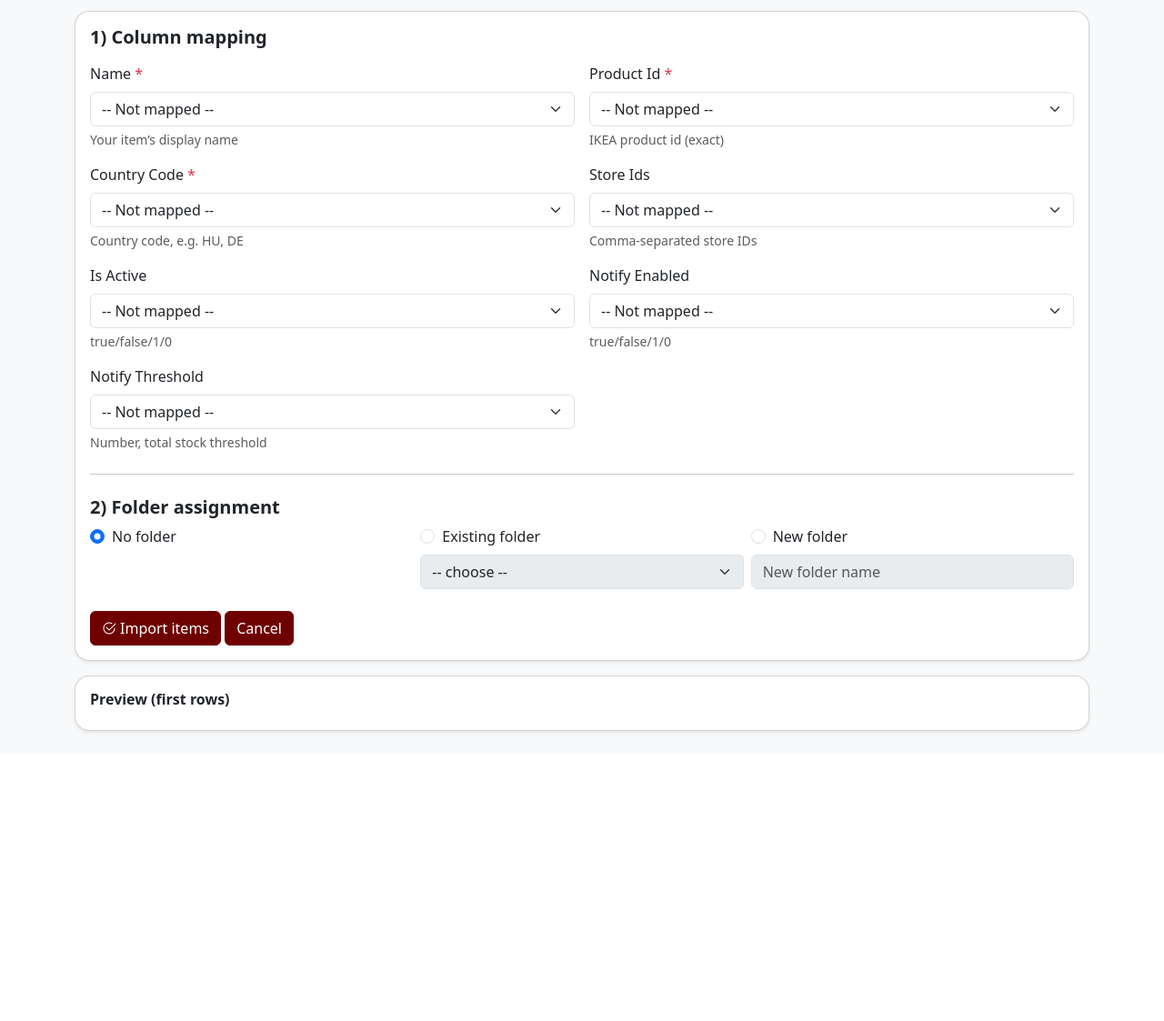
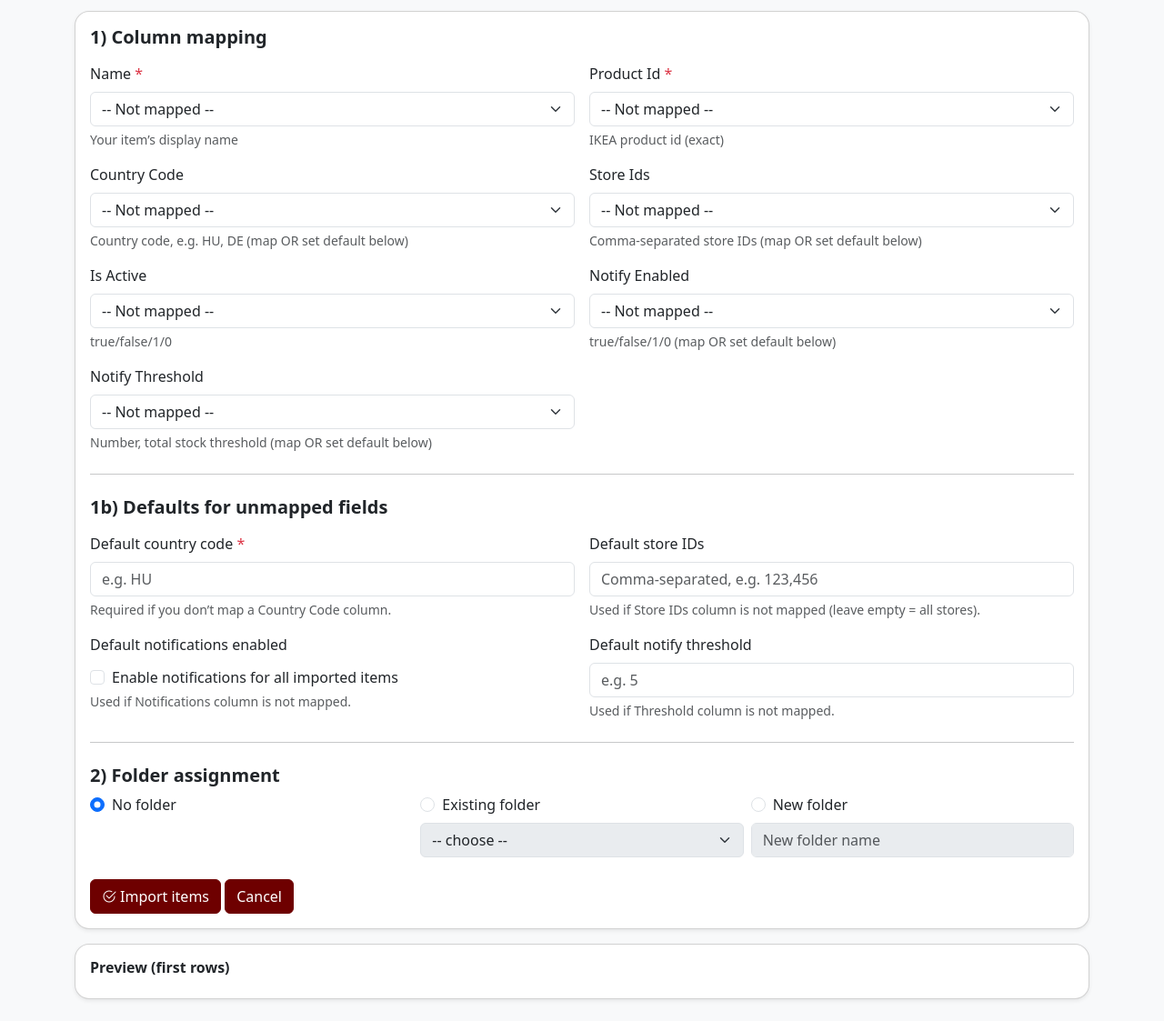
Before and after one commit to apra00/IKEA-stock-dashboard, a Flask app: template app/templates/items/import_preview.html in a window 1280 px wide. Shown: the part 148-1271 px from the top of the page at 91% size. Before the commit the page ends 955 px from the top, so only its background shows below. Run offline with Flask 3, Linux system fonts and the light colour scheme; the template is opened without the code that fills it, so the values that code supplies are empty; parts of the project's set-up code (start-up, migrations or seed data) failed here and were passed over.

Commit message:
fix import

```diff
--- a/app/templates/items/import_preview.html
+++ b/app/templates/items/import_preview.html
@@ -43,11 +43,72 @@
       <div class="row g-3">
         {{ col_select("map_name", true, "Your item’s display name") }}
         {{ col_select("map_product_id", true, "IKEA product id (exact)") }}
-        {{ col_select("map_country_code", true, "Country code, e.g. HU, DE") }}
-        {{ col_select("map_store_ids", false, "Comma-separated store IDs") }}
+
+        {# country mapping optional, but country required overall #}
+        {{ col_select("map_country_code", false, "Country code, e.g. HU, DE (map OR set default below)") }}
+
+        {{ col_select("map_store_ids", false, "Comma-separated store IDs (map OR set default below)") }}
         {{ col_select("map_is_active", false, "true/false/1/0") }}
-        {{ col_select("map_notify_enabled", false, "true/false/1/0") }}
-        {{ col_select("map_notify_threshold", false, "Number, total stock threshold") }}
+        {{ col_select("map_notify_enabled", false, "true/false/1/0 (map OR set default below)") }}
+        {{ col_select("map_notify_threshold", false, "Number, total stock threshold (map OR set default below)") }}
+      </div>
+
+      <hr class="my-4">
+
+      <h5 class="fw-semibold mb-3">1b) Defaults for unmapped fields</h5>
+      <div class="row g-3">
+        <div class="col-md-6">
+          <label class="form-label">
+            Default country code <span class="text-danger">*</span>
+          </label>
+          <input type="text"
+                name="manual_country_code"
+                class="form-control"
+                placeholder="e.g. HU"
+                maxlength="8">
+          <div class="form-text">
+            Required if you don’t map a Country Code column.
+          </div>
+        </div>
+
+        <div class="col-md-6">
+          <label class="form-label">Default store IDs</label>
+          <input type="text"
+                name="manual_store_ids"
+                class="form-control"
+                placeholder="Comma-separated, e.g. 123,456">
+          <div class="form-text">
+            Used if Store IDs column is not mapped (leave empty = all stores).
+          </div>
+        </div>
+
+        <div class="col-md-6">
+          <label class="form-label">Default notifications enabled</label>
+          <div class="form-check mt-1">
+            <input class="form-check-input"
+                  type="checkbox"
+                  id="manual_notify_enabled"
+                  name="manual_notify_enabled">
+            <label class="form-check-label" for="manual_notify_enabled">
+              Enable notifications for all imported items
+            </label>
+          </div>
+          <div class="form-text">
+            Used if Notifications column is not mapped.
+          </div>
+        </div>
+
+        <div class="col-md-6">
+          <label class="form-label">Default notify threshold</label>
+          <input type="number"
+                min="0"
+                name="manual_notify_threshold"
+                class="form-control"
+                placeholder="e.g. 5">
+          <div class="form-text">
+            Used if Threshold column is not mapped.
+          </div>
+        </div>
       </div>
 
       <hr class="my-4">
```
Also changed, not shown: app/items/routes.py (+61 -22 lines).
